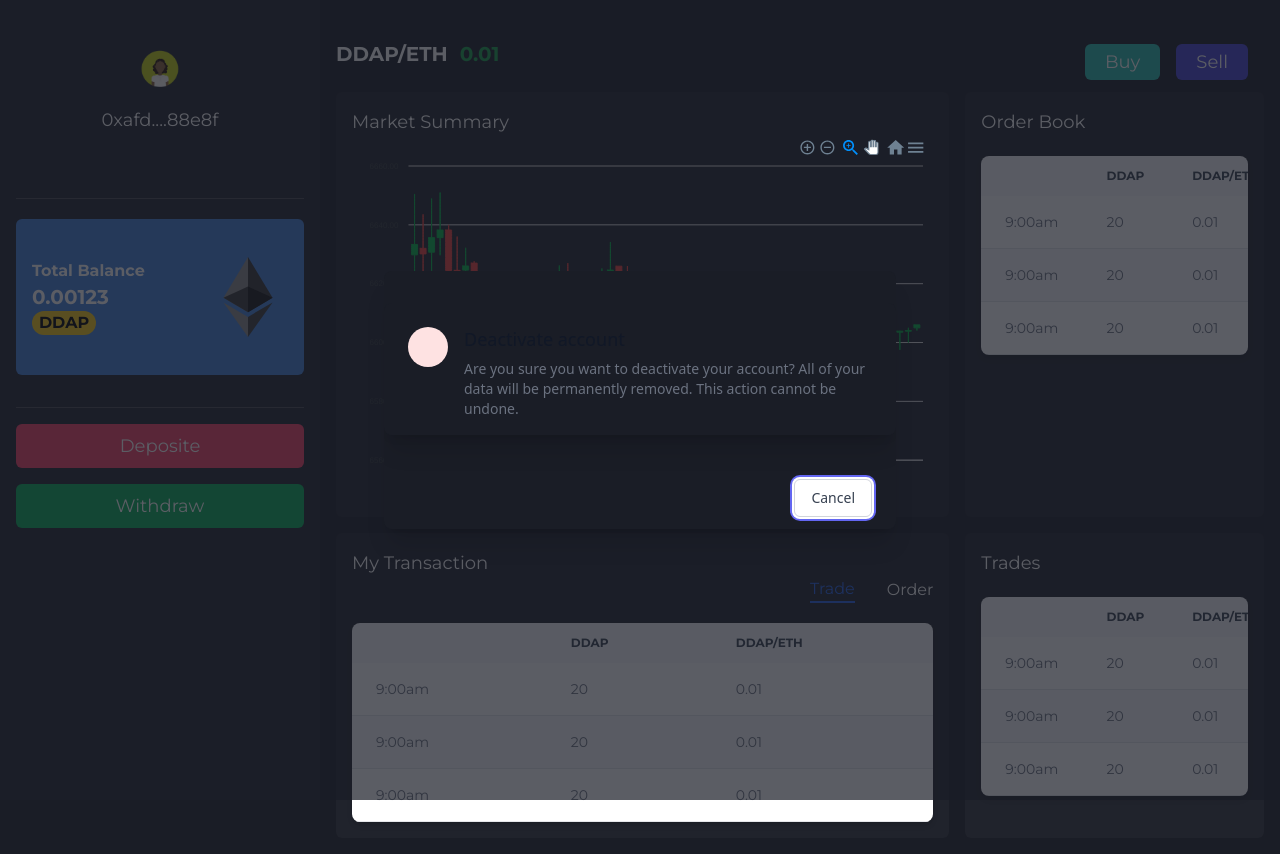
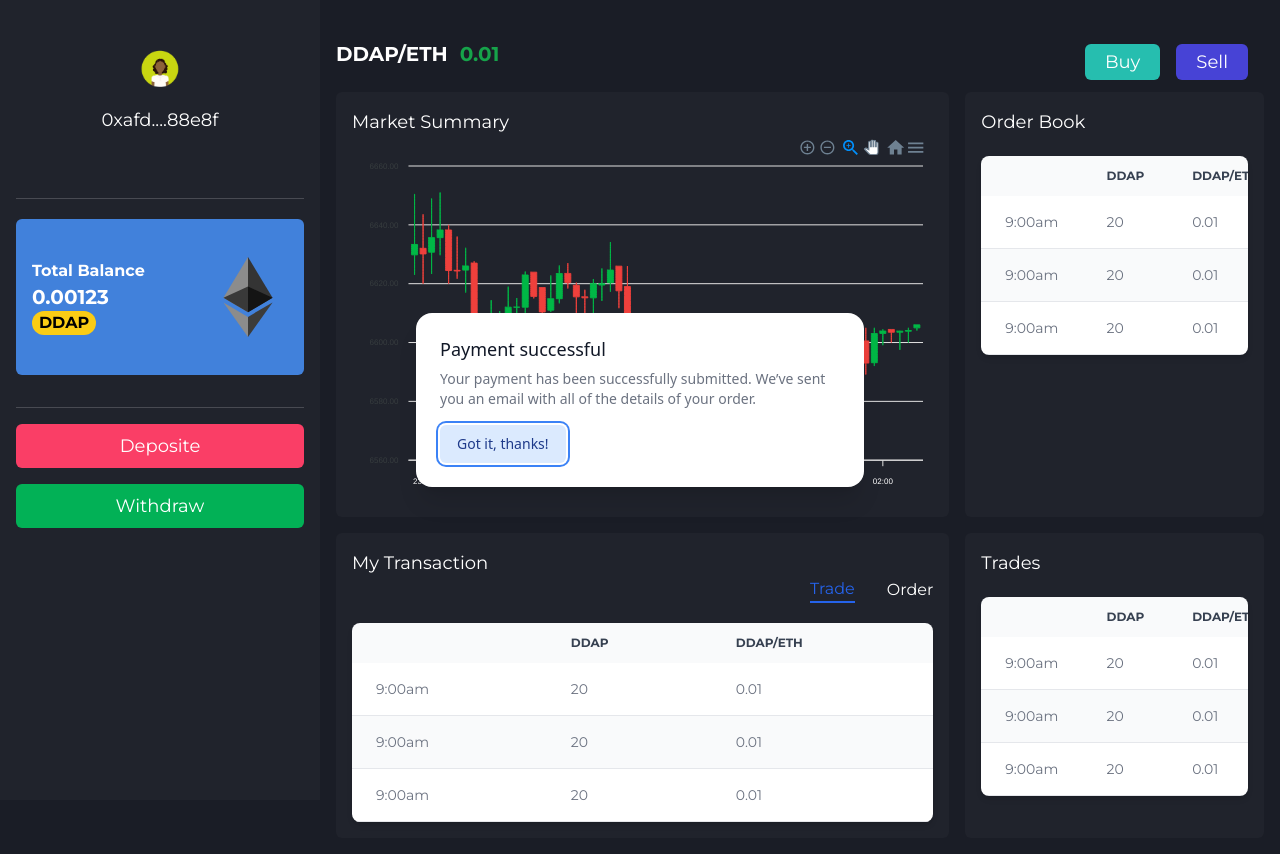
Before and after one commit to Mr-DecodeBlock/Decentralize-Token-Exchange, a React (Create React App) app: page / in a window 1280 px wide. Both pictures are taken after a click on the element "Deposite". Built offline with nearby package versions, Linux system fonts and the light colour scheme.

Commit message:
dex token exchange

```diff
--- a/src/components/Comp.js
+++ b/src/components/Comp.js
@@ -1,6 +1,5 @@
 import React from "react";
 import { Dialog, Transition } from "@headlessui/react";
-
 const Comp = () => {
   return (
     <div className="relative inline-block align-bottom bg-[#1A1D26] rounded-lg text-left overflow-hidden shadow-xl transform transition-all sm:my-8 sm:align-middle sm:max-w-lg sm:w-full">
--- a/src/components/Modal.js
+++ b/src/components/Modal.js
@@ -10,14 +10,13 @@
   }, [props.open]);
 
   return (
-    <Transition.Root show={open}>
+    <Transition appear show={open}>
       <Dialog
         as="div"
-        className="fixed z-10 inset-0 overflow-y-auto"
-        initialFocus={cancelButtonRef}
+        className="fixed inset-0 z-10 overflow-y-auto"
         onClose={setOpen}
       >
-        <div className="flex items-end justify-center min-h-screen pt-4 px-4 pb-20 text-center sm:block sm:p-0">
+        <div className="min-h-screen px-4 text-center">
           <Transition.Child
             as={Fragment}
             enter="ease-out duration-300"
@@ -27,12 +26,12 @@
             leaveFrom="opacity-100"
             leaveTo="opacity-0"
           >
-            <Dialog.Overlay className="fixed inset-0 bg-[#1a1d26b6] bg-opacity-75 transition-opacity" />
+            <Dialog.Overlay className="fixed inset-0" />
           </Transition.Child>
 
           {/* This element is to trick the browser into centering the modal contents. */}
           <span
-            className="hidden sm:inline-block sm:align-middle sm:h-screen"
+            className="inline-block h-screen align-middle"
             aria-hidden="true"
           >
             &#8203;
@@ -40,30 +39,41 @@
           <Transition.Child
             as={Fragment}
             enter="ease-out duration-300"
-            enterFrom="opacity-0 translate-y-4 sm:translate-y-0 sm:scale-95"
-            enterTo="opacity-100 translate-y-0 sm:scale-100"
+            enterFrom="opacity-0 scale-95"
+            enterTo="opacity-100 scale-100"
             leave="ease-in duration-200"
-            leaveFrom="opacity-100 translate-y-0 sm:scale-100"
-            leaveTo="opacity-0 translate-y-4 sm:translate-y-0 sm:scale-95"
+            leaveFrom="opacity-100 scale-100"
+            leaveTo="opacity-0 scale-95"
           >
-            <div className="relative inline-block align-bottom bg-[#1A1D26] rounded-lg text-left overflow-hidden shadow-xl transform transition-all sm:my-8 sm:align-middle sm:max-w-lg sm:w-full">
-              {props.children}
-              <div className="bg-[#1A1D26] px-4 py-3 sm:px-6 sm:flex sm:flex-row-reverse">
+            <div className="inline-block w-full max-w-md p-6 my-8 overflow-hidden text-left align-middle transition-all transform bg-white shadow-xl rounded-2xl">
+              <Dialog.Title
+                as="h3"
+                className="text-lg font-medium leading-6 text-gray-900"
+              >
+                Payment successful
+              </Dialog.Title>
+              <div className="mt-2">
+                <p className="text-sm text-gray-500">
+                  Your payment has been successfully submitted. We’ve sent you
+                  an email with all of the details of your order.
+                </p>
+              </div>
+
+              <div className="mt-4">
                 <button
                   type="button"
-                  className="mt-3 w-full inline-flex justify-center rounded-md border border-gray-300 shadow-sm px-4 py-2 bg-white text-base font-medium text-gray-700 hover:bg-gray-50 focus:outline-none focus:ring-2 focus:ring-offset-2 focus:ring-indigo-500 sm:mt-0 sm:ml-3 sm:w-auto sm:text-sm"
+                  className="inline-flex justify-center px-4 py-2 text-sm font-medium text-blue-900 bg-blue-100 border border-transparent rounded-md hover:bg-blue-200 focus:outline-none focus-visible:ring-2 focus-visible:ring-offset-2 focus-visible:ring-blue-500"
                   onClick={() => {
                     setOpen(false);
                   }}
-                  ref={cancelButtonRef}
                 >
-                  Cancel
+                  Got it, thanks!
                 </button>
               </div>
             </div>
           </Transition.Child>
         </div>
       </Dialog>
-    </Transition.Root>
+    </Transition>
   );
 }
```
